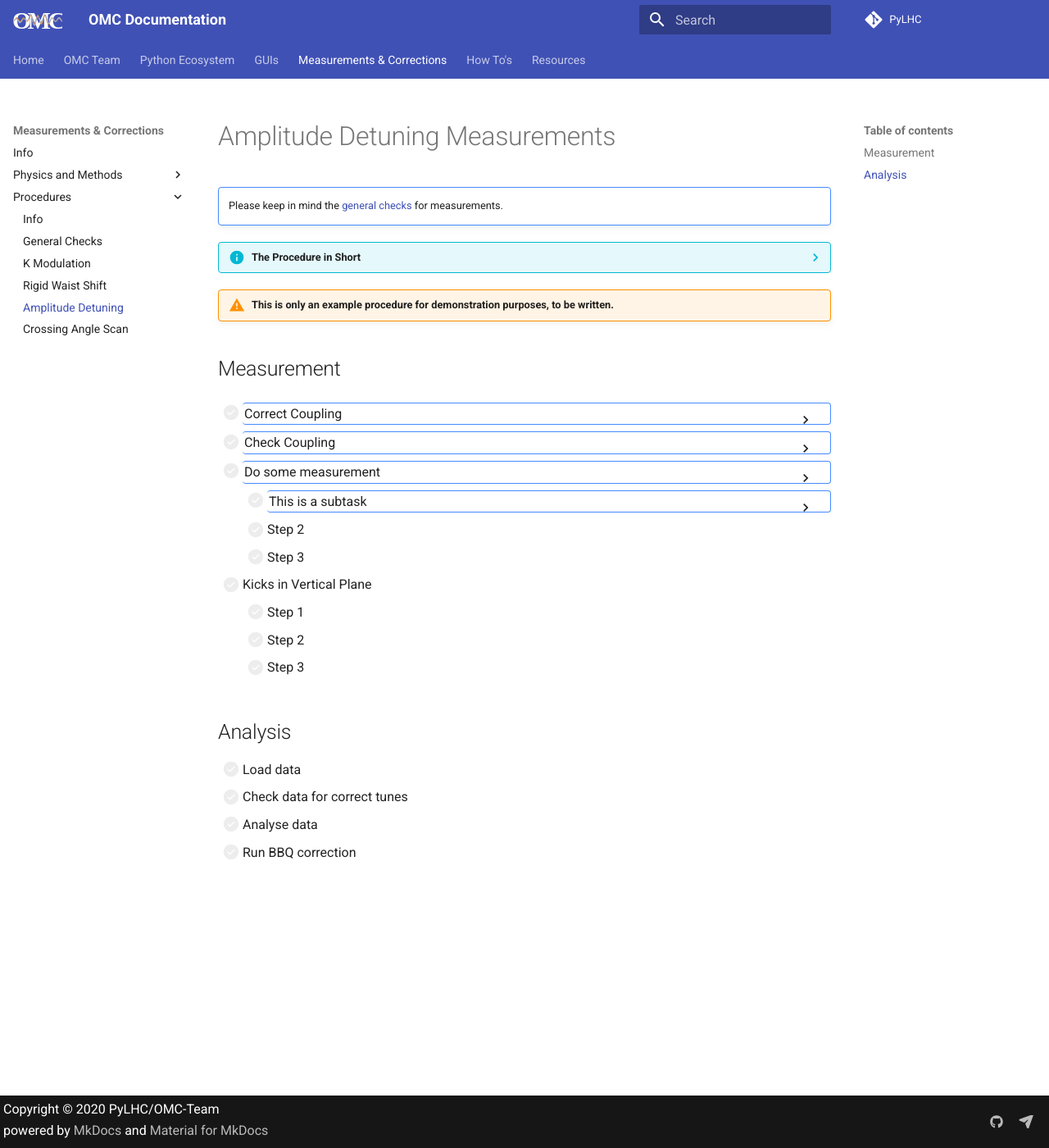
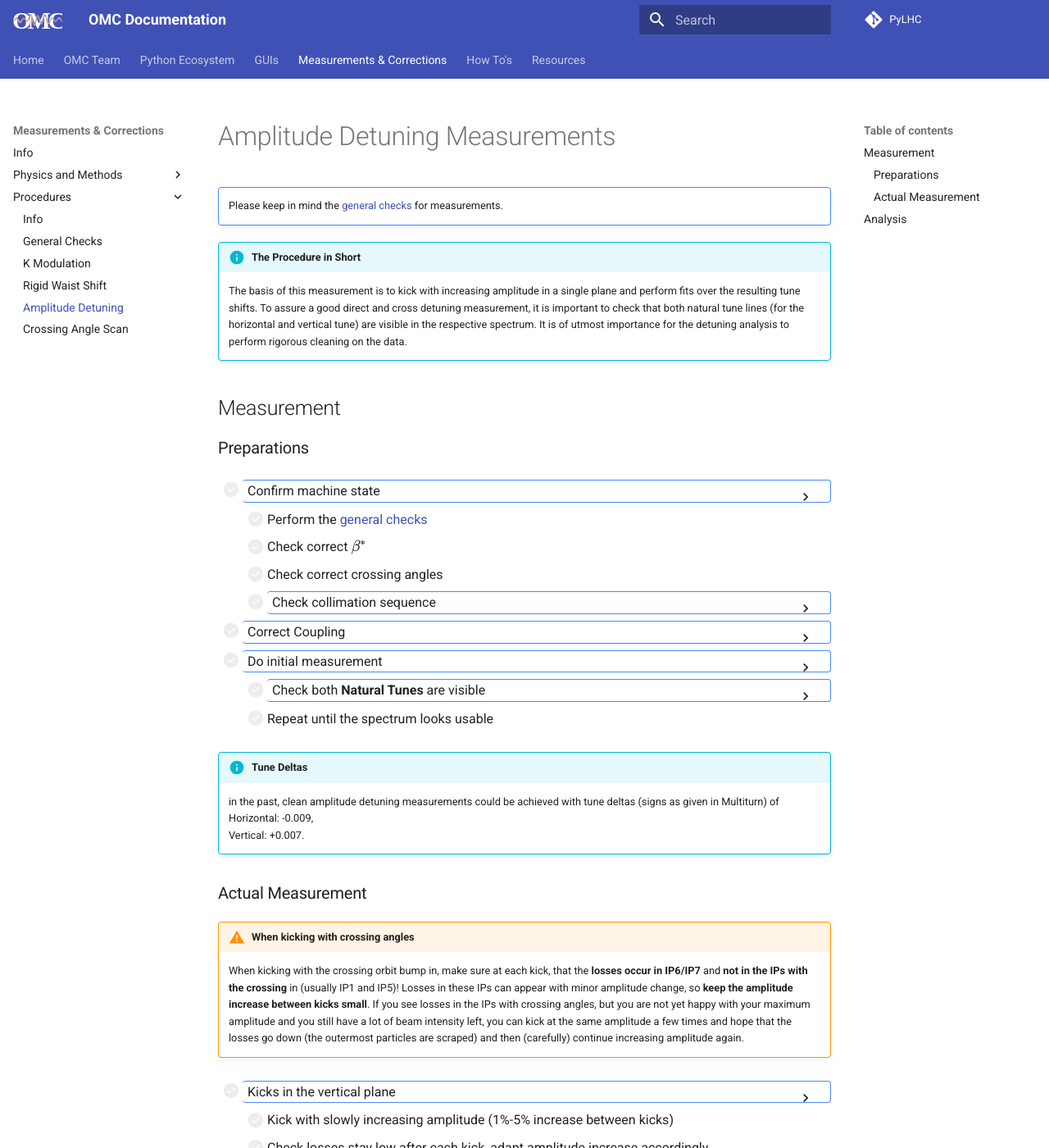
Before and after one commit to pylhc/pylhc.github.io, an MkDocs documentation site: the page built from docs/measurements/procedures/ampdet.md, in a window 1280 px wide and 1400 px high. Shown: the whole window at 82% size. Built offline with MkDocs 1.6.1 and Material for MkDocs 9.7.7, drawn with Linux system fonts in a browser that asks for light colours; some of the changed text lies outside the part shown.

Commit message:
Measurements done

```diff
--- a/docs/css/extra.css
+++ b/docs/css/extra.css
@@ -45,6 +45,8 @@ a.cern_internal {
     border-left: 0;
     margin: 0 0 0 -0.5rem;
     font-weight: normal;
+    font-size: 0.8rem;
+    padding-left: 0.2rem !important;
 }
 
 .md-typeset .nodeco > summary code {
--- a/docs/measurements/procedures/ampdet.md
+++ b/docs/measurements/procedures/ampdet.md
@@ -3,42 +3,116 @@
 !!! note ""
     Please keep in mind the [general checks](general_checks.md) for measurements.
 
-??? info "The Procedure in Short"
+!!! info "The Procedure in Short"
 
-      Little bit about the purpose and concept.
-
-!!! warning "This is only an example procedure for demonstration purposes, to be written."
+    The basis of this measurement is to kick with increasing amplitude in a single plane and perform fits over the resulting tune shifts.
+    To assure a good direct and cross detuning measurement, it is important to check that both natural tune lines (for the horizontal and vertical tune) are visible in the respective spectrum.
+    It is of utmost importance for the detuning analysis to perform rigorous cleaning on the data.
 
 ## Measurement
 
+### Preparations
+
+- [ ] <details class="nodeco"><summary>Confirm machine state</summary>
+      <p>
+      Make sure that the configuration of the machine is as you expect it.
+      </p></details>
+    - [ ] Perform the [general checks](general_checks.md)
+    - [ ] Check correct $\beta^*$
+    - [ ] Check correct crossing angles
+    - [ ] <details class="nodeco"><summary>Check collimation sequence</summary>
+        <p>
+        **"LOAD COARSE SETTINGS FOR NLO AT 30 CM"**
+        is the current (run 3, 2022) collimation sequence for AC-Dipole kicks in the LHC at $\beta^* = 30$cm up to $\pm170\mu$rad IP1-V/IP5-H crossing
+        and $\pm15\mu$rad IP1-H, $-150\mu$rad - $+140\my$rad IP5-V separation.
+        </p></details>
+
 - [ ] <details class="nodeco"><summary>Correct Coupling</summary>
-      <p>Kick at medium amplitude and wait for the result.
-      Then put the result into the coupling correction tool.
+      <p>
+        As always, coupling should be well corrected to $|C-| \leq 10^{-3}$.
+        This can be easily achieved by performing diagonal kicks of mediocre strength, and get the correction values from the GUI.
+        **Beware that the signs need to be switched for correction in the machine**.
       </p></details>
 
-- [ ] <details class="nodeco"><summary>Check Coupling</summary>
-      <p>Just in case the previous step did not work.
-      If it really failed: Crawl under a table and cry.
-      You are a disgrace for the OMC-Team. Everyone can correct coupling. Duh.
+- [ ] <details class="nodeco"><summary>Do initial measurement</summary>
+      <p>
+      Start with a low AC-Dipole amplitude in both planes (e.g. 5%-10%) and analyse the resulting data.
       </p></details>
+    - [ ] <details class="nodeco"><summary>Check both **Natural Tunes** are visible</summary>
+        <p>
+        Perform a quick harmonic analysis on the resulting data and check the spectrum.
+        Both natural tunes need to be visible in their respective plane for the majority of BPMs.
+        If not, maybe try to adapt the tune delta and move the driven tunes closer to the natural ones.
+        See Info-box "Tune Deltas" below.
+        <figure style="width:49%; display: inline-block;">
+            <img src="../../../assets/images/amplitude_detuning_procedure/FrequencyChart_one_tune_not_found.png">
+            <figcaption>Bad Spectrum.</figcaption>
+        </figure>
+        <figure style="width:49%; display: inline-block;">
+            <img src="../../../assets/images/amplitude_detuning_procedure/FrequencyChart_both_tunes_found.png">
+            <figcaption>Good Spectrum.</figcaption>
+        </figure>
+        </p></details>
+    - [ ] Repeat until the spectrum looks usable
 
-- [ ] <details class="nodeco"><summary>Do some measurement</summary>
-      <p>Do kicks, then do some more kicks, and then even more kicks and when you think you are done, better kick some more just for good measure.
-      Let's just hope you won't be the one who has to analyze all this data...
+!!! info "Tune Deltas"
+
+    in the past, clean amplitude detuning measurements could be achieved with tune deltas (signs as given in Multiturn) of <br>
+    Horizontal: -0.009,<br>
+    Vertical: +0.007.
+
+
+### Actual Measurement
+
+!!! warning "When kicking with crossing angles"
+
+    When kicking with the crossing orbit bump in, make sure at each kick, that the **losses occur in IP6/IP7**
+    and **not in the IPs with the crossing** in (usually IP1 and IP5)!
+    Losses in these IPs can appear with minor amplitude change, so **keep the amplitude increase between kicks small**.
+    If you see losses in the IPs with crossing angles, but you are not yet happy with your maximum amplitude and you still have a lot of beam intensity left,
+    you can kick at the same amplitude a few times and hope that the losses go down (the outermost particles are scraped) and then (carefully) continue increasing amplitude again.
+
+
+- [ ] <details class="nodeco"><summary>Kicks in the vertical plane</summary>
+      <p>
+      While keeping the AC-Dipole amplitude in the horizontal plane constant (but not zero, to avoid weird AC-Dipole behaviour and to see if there is coupling effects),
+      slowly increase the amplitude in the vertical plane.
       </p></details>
-    - [ ] <details class="nodeco"><summary>This is a subtask</summary>
-        <p>I don't actually have anything to say.
-        I just wanted to show that these also work.
-        </p></details>
-    - [ ] Step 2
-    - [ ] Step 3
+    - [ ] Kick with slowly increasing amplitude (1%-5% increase between kicks)
+    - [ ] Check losses stay low after each kick, adapt amplitude increase accordingly
+    - [ ] Try to reach 0.015 $\mu m$ - 0.020 $\mu m$ in action ($2J_x$)
+    - [ ] Get around 15-20 kicks
+    - [ ] When kicking with crossing: head the warning above!
 
-- [ ] Kicks in Vertical Plane
-    - [ ] Step 1
-    - [ ] Step 2
-    - [ ] Step 3
+- [ ] <details class="nodeco"><summary>Kicks in the horizontal plane</summary>
+      <p>
+      While keeping the AC-Dipole amplitude in the vertical plane constant (but not zero, to avoid weird AC-Dipole behaviour and to see if there is coupling effects),
+      slowly increase the amplitude in the horizontal plane.
+      </p></details>
+    - [ ] Kick with slowly increasing amplitude (1%-5% increase between kicks)
+    - [ ] Check losses stay low after each kick, adapt amplitude increase accordingly
+    - [ ] Try to reach 0.015 $\mu m$ - 0.020 $\mu m$ in action ($2J_y$)
+    - [ ] Get around 15-20 kicks
+    - [ ] When kicking with crossing: head the warning above!
+
+- [ ] <details class="nodeco"><summary>Diagonal Kicks (optional)</summary>
+      <p>
+      To increase the accuracy of the cross-term measurement, 2D kicks (and 3.5D fitting) can be performed.
+      If this is desired, it makes sense to throw some diagonal kicks, i.e. kicks with (more or less, not too important for the fitting) equal amplitude into the mix.
+      </p></details>
+    - [ ] Kick with slowly increasing amplitude (1%-5% increase between kicks)
+    - [ ] Check losses stay low after each kick, adapt amplitude increase accordingly
+    - [ ] Try to reach 0.015 $\mu m$ - 0.020 $\mu m$ in action in both planes
+    - [ ] Get around 15-20 kicks
+    - [ ] When kicking with crossing: head the warning above!
+
+!!! info "Action Estimation"
+
+    The action can be calculated if $\beta$ and peak-to-peak is known for a specific BPM by $2J = \frac{(0.5 \cdot pk2pk)^2}{\beta}$.
 
 ## Analysis
+
+Analysis performed with the Beta-Beat GUI omc3 v0.1.0.
 
 - [ ] Load data
 - [ ] Check data for correct tunes
```
Also changed, not shown: docs/assets/images/amplitude_detuning_procedure/FrequencyChart_both_tunes_found.png (added), docs/assets/images/amplitude_detuning_procedure/FrequencyChart_one_tune_not_found.png (added), docs/assets/images/amplitude_detuning_procedure/FrequencyChart_tune_tolerance.png (added), docs/assets/images/amplitude_detuning_procedure/autoclean_and_revert.gif (added), docs/assets/images/amplitude_detuning_procedure/clean_data.png (added), docs/assets/images/amplitude_detuning_procedure/data_with_outliers.png (added), docs/assets/images/amplitude_detuning_procedure/freq_nattune.gif (added), docs/assets/images/amplitude_detuning_procedure/tune_settings.png (added), docs/assets/images/amplitude_detuning_procedure/update_linfile.gif (added), 1 other file.
